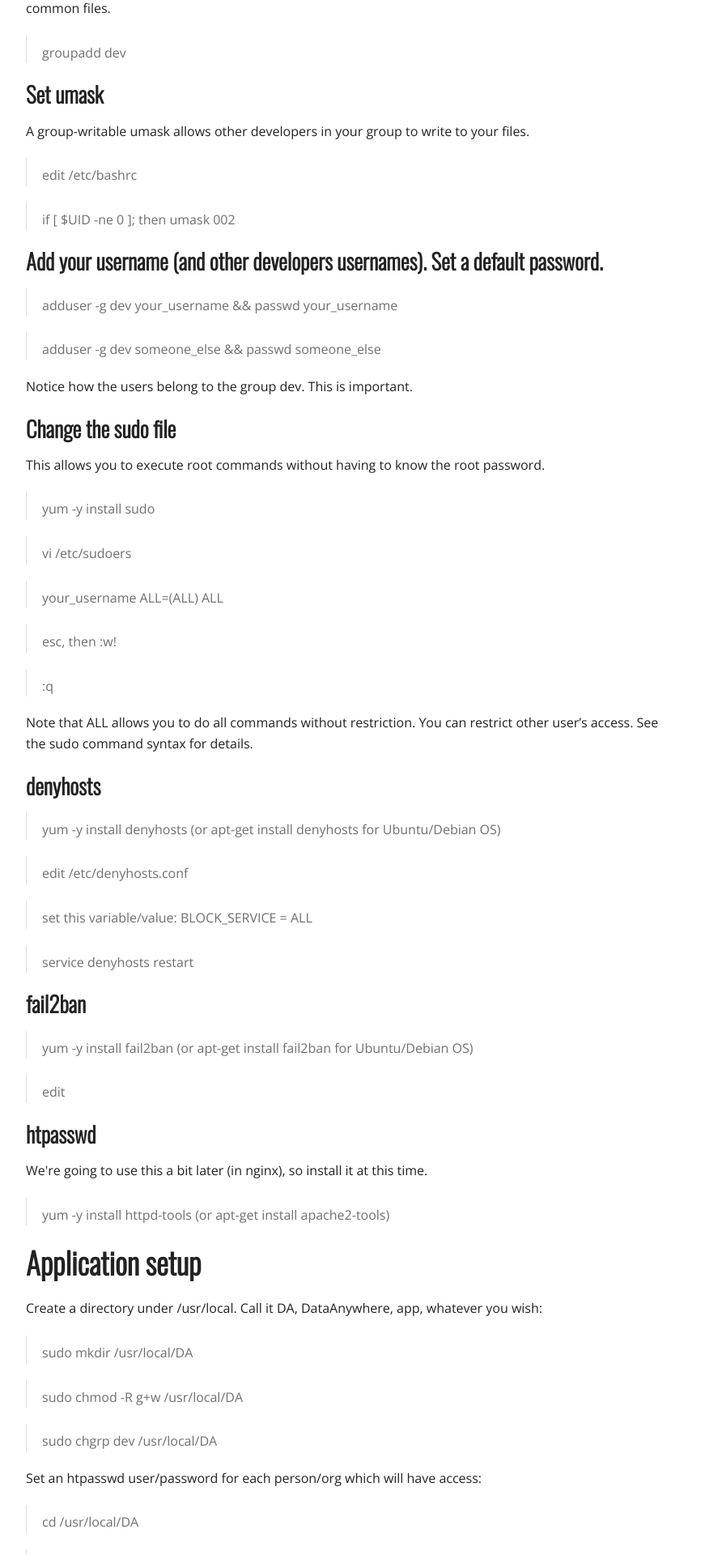
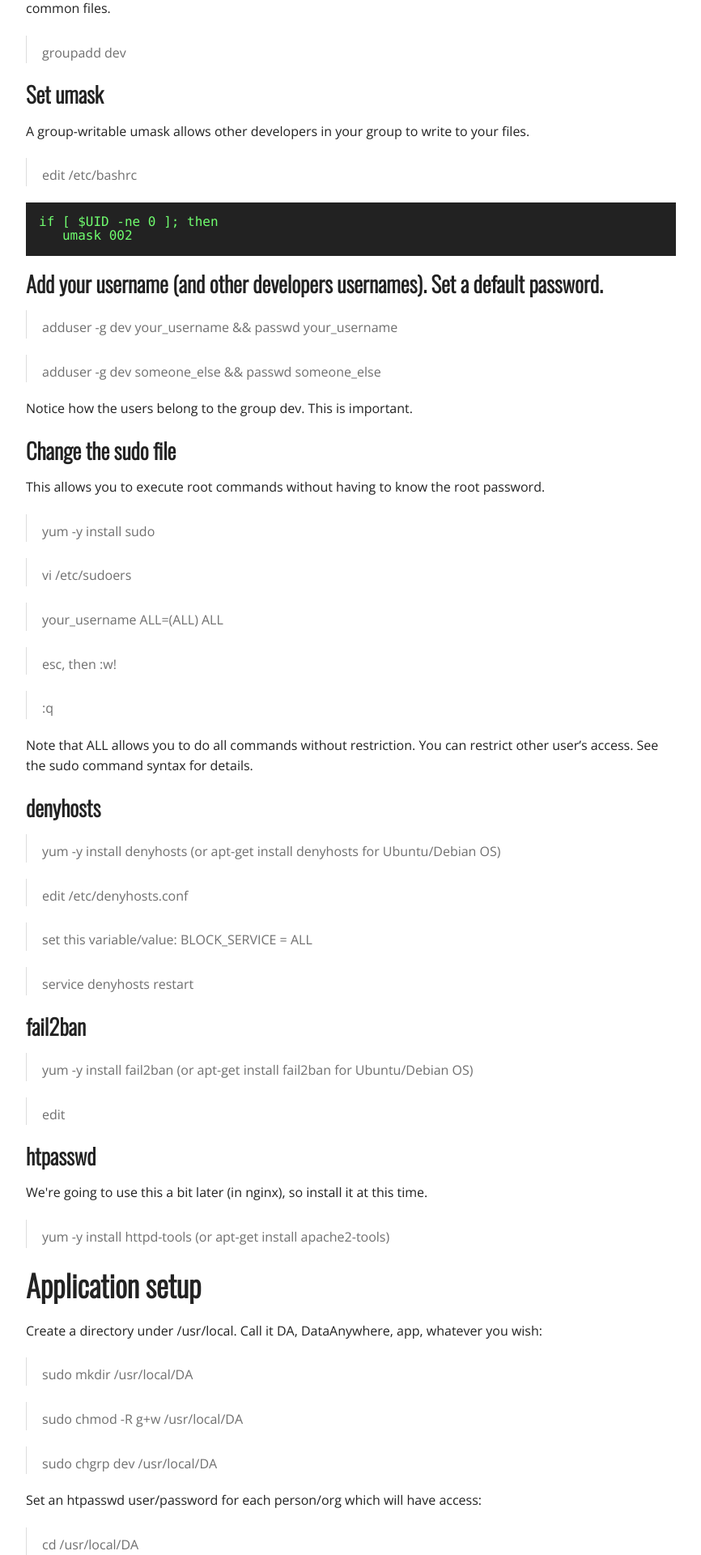
Before and after one commit to dhornbein/DataAnywhere, a Jekyll site: the page built from server_setup.md, in a window 1280 px wide. Shown: the part 556-2476 px from the top of the page at 81% size, without its empty margins (123-989 px from the left). Built offline with Jekyll 4.4.1, drawn with Linux system fonts in a browser that asks for light colours; nearby versions of some CDN libraries.

Commit message:
some data, more to come

```diff
--- a/server_setup.md
+++ b/server_setup.md
@@ -21,7 +21,7 @@
 
 > edit /etc/bashrc
 
-> if [ $UID -ne 0 ]; then
+    if [ $UID -ne 0 ]; then
        umask 002
 
 ### Add your username (and other developers usernames). Set a default password.
```
